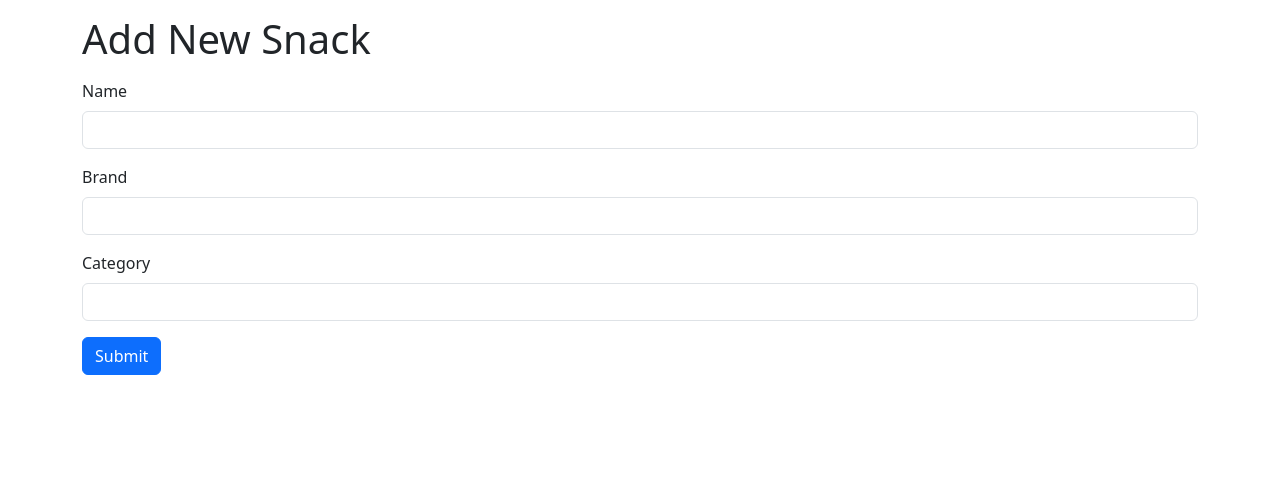
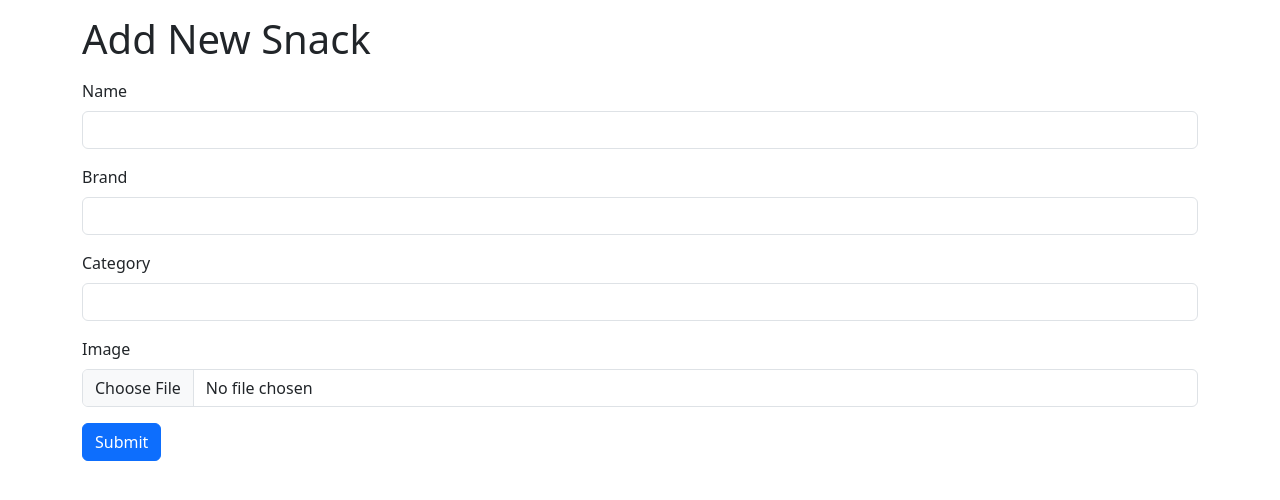
Before and after one commit to RudiSch79/Webdesign-adrian-rudi, a PHP site: page /addSnack.php in a window 1280 px wide. Shown: the part 58-558 px from the top of the page. Run offline with PHP 8.4, Linux system fonts and the light colour scheme.

Commit message:
BIld upload für neue snacks

```diff
--- a/addSnack.php
+++ b/addSnack.php
@@ -4,23 +4,31 @@ include 'include/header.php';
 
 <body class="d-flex flex-column min-vh-100">
 
-<form class="container-lg" method="POST" action="/Webdesign-adrian-rudi/data/handleSnack.php">
+<form class="container-lg" method="POST" action="/Webdesign-adrian-rudi/data/handleSnack.php" enctype="multipart/form-data">
     <h1 class="my-3">Add New Snack</h1>
 
     <div class="mb-3">
         <label for="name" class="form-label">Name</label>
-        <input name="name" class="form-control" id="name">
+        <input name="name" class="form-control" id="name" required>
     </div>
+
     <div class="mb-3">
         <label for="brand" class="form-label">Brand</label>
-        <input name="brand" class="form-control" id="brand">
+        <input name="brand" class="form-control" id="brand" required>
     </div>
+
     <div class="mb-3">
         <label for="category" class="form-label">Category</label>
-        <input name="category" class="form-control" id="category">
+        <input name="category" class="form-control" id="category" required>
+    </div>
+
+    <div class="mb-3">
+        <label for="image" class="form-label">Image</label>
+        <input type="file" name="image" class="form-control" id="image" accept="image/*">
     </div>
 
     <button type="submit" class="btn btn-primary">Submit</button>
 </form>
 
+
 </form>
```
Also changed, not shown: data/handleSnack.php (+19 -1 lines), data/snacks.php (+4 -4 lines), data/snackImages/snack_691c6e5142e56.png (added), data/snackImages/snack_691c6e94dc478.png (added).
